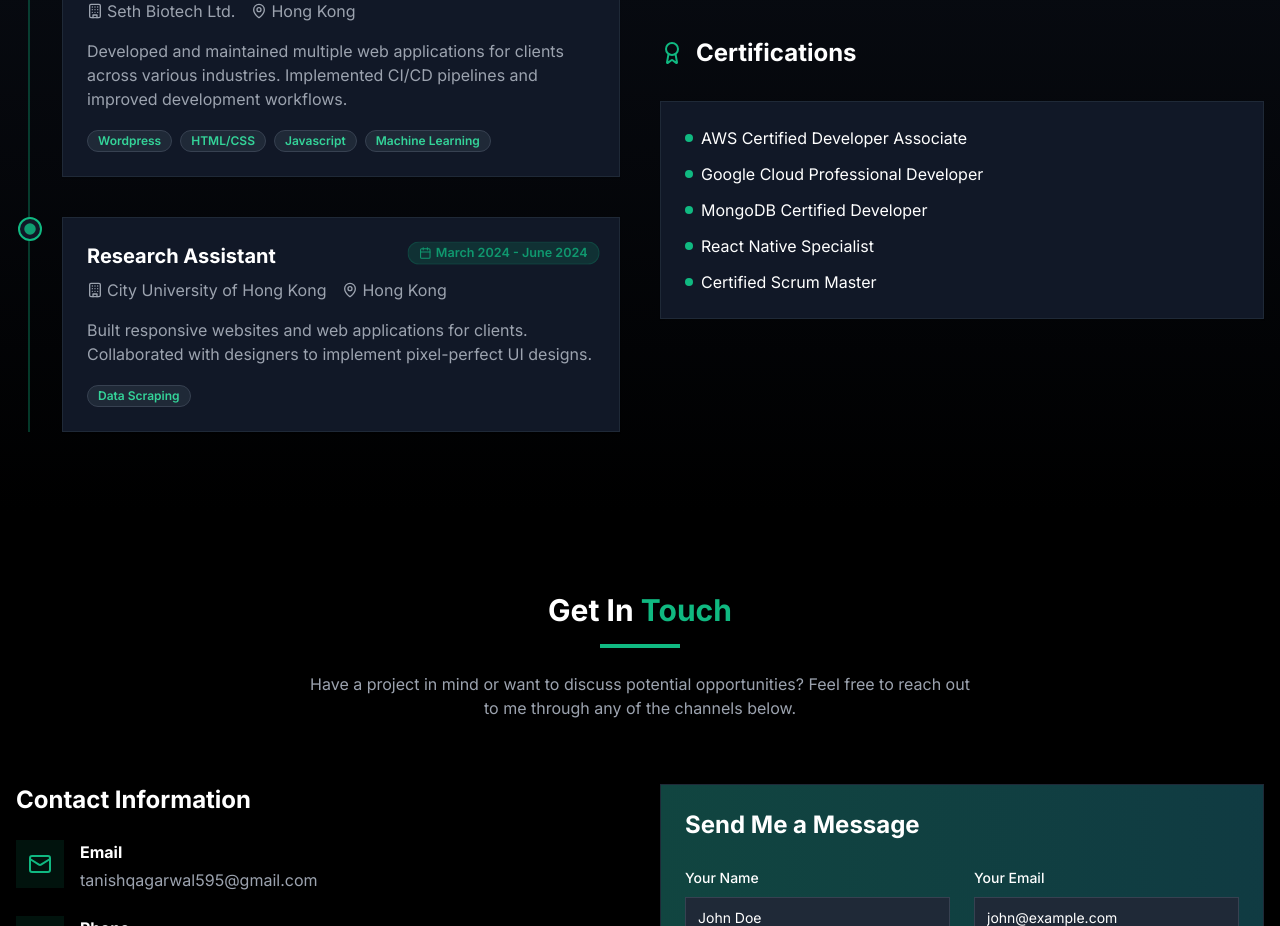
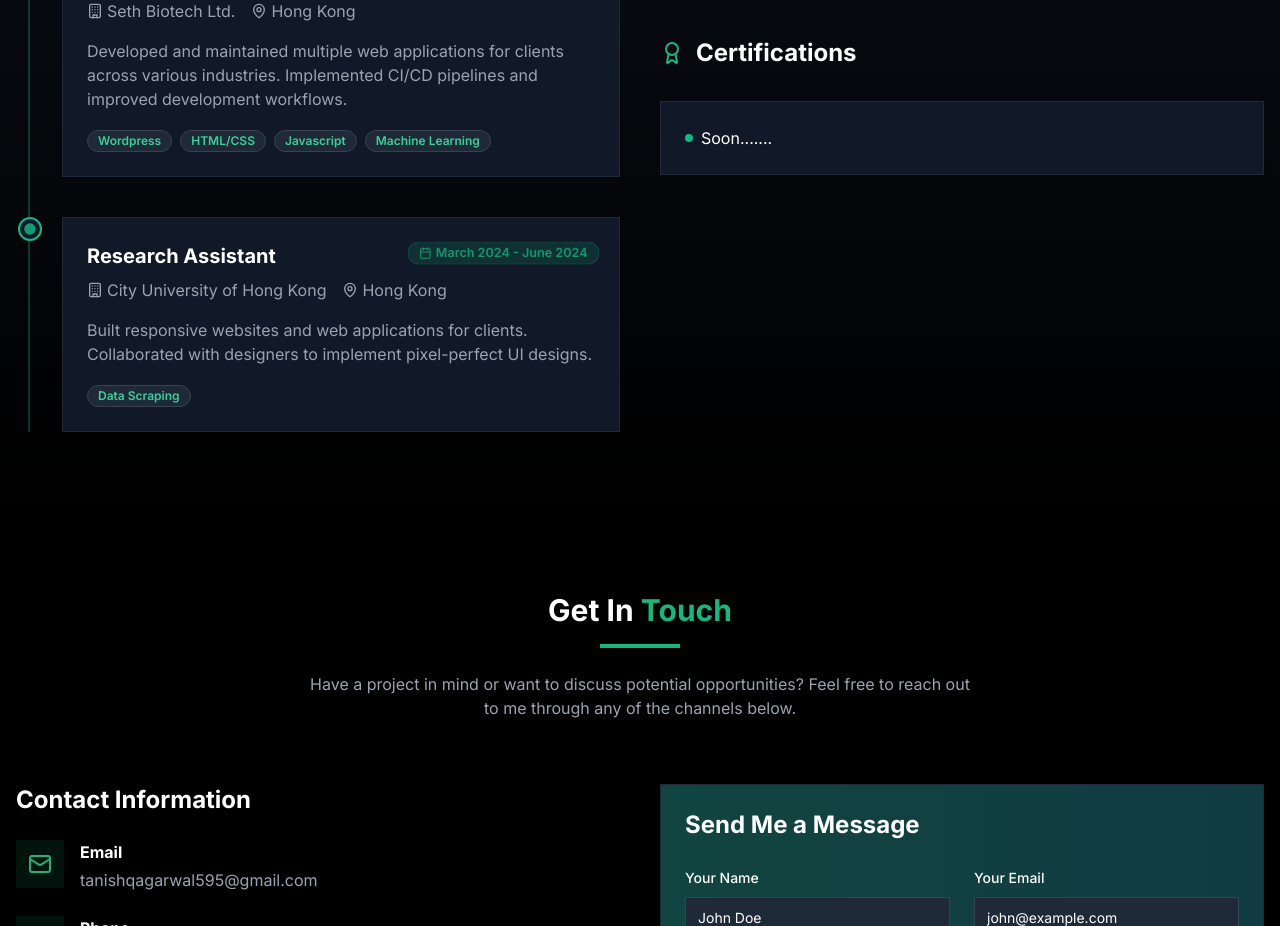
Before and after one commit to Tanishq595/portfolio, a Next.js app: page / in a window 1280 px wide. Shown: the part 4880-5806 px from the top of the page. Built offline with nearby package versions, Linux system fonts and the light colour scheme.

Commit message:
Update experience.tsx

```diff
--- a/components/experience.tsx
+++ b/components/experience.tsx
@@ -54,11 +54,7 @@ export default function Experience() {
   ]
 
   const certifications = [
-    "AWS Certified Developer Associate",
-    "Google Cloud Professional Developer",
-    "MongoDB Certified Developer",
-    "React Native Specialist",
-    "Certified Scrum Master",
+    "Soon.......",
   ]
 
   return (
```
